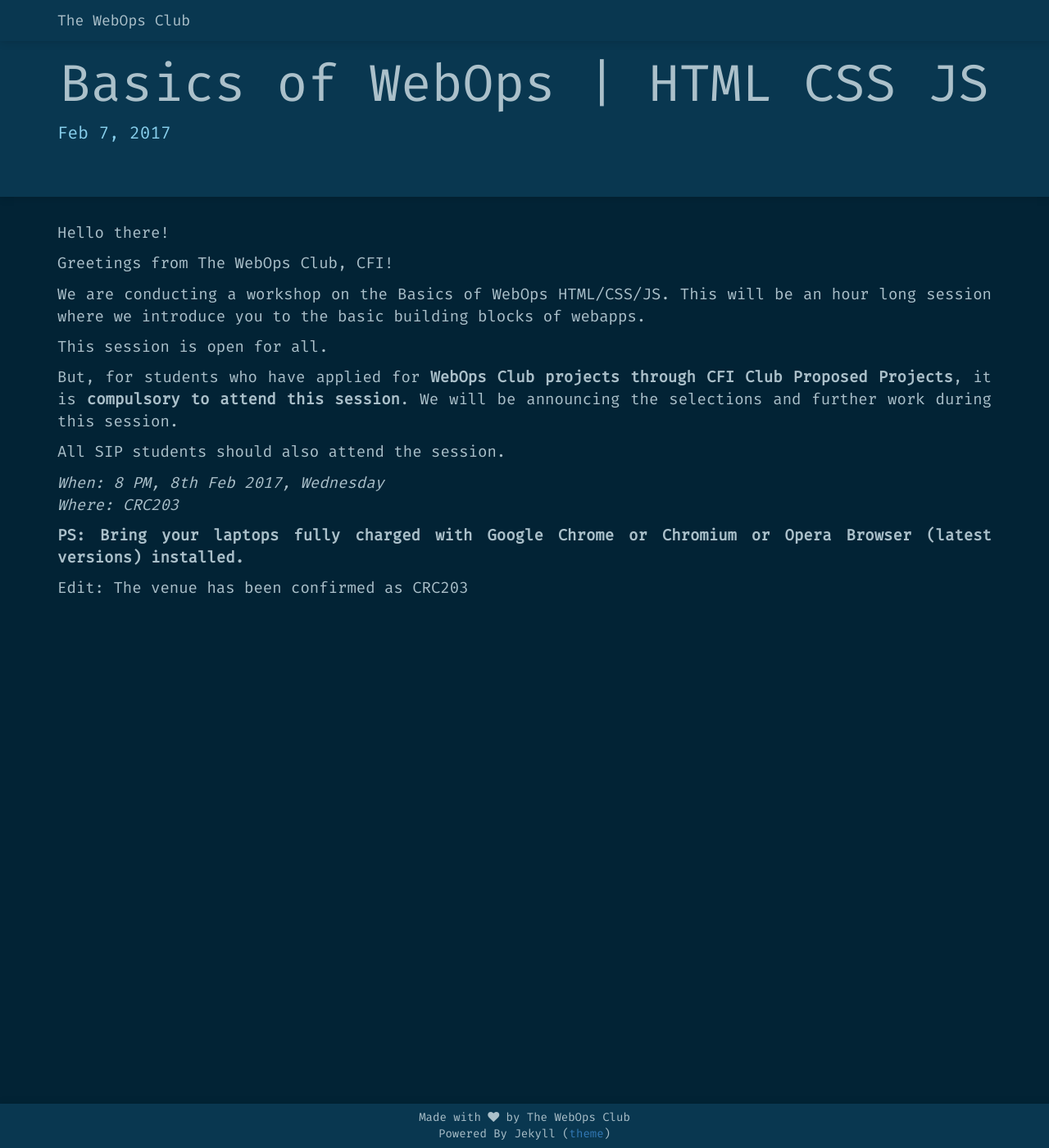
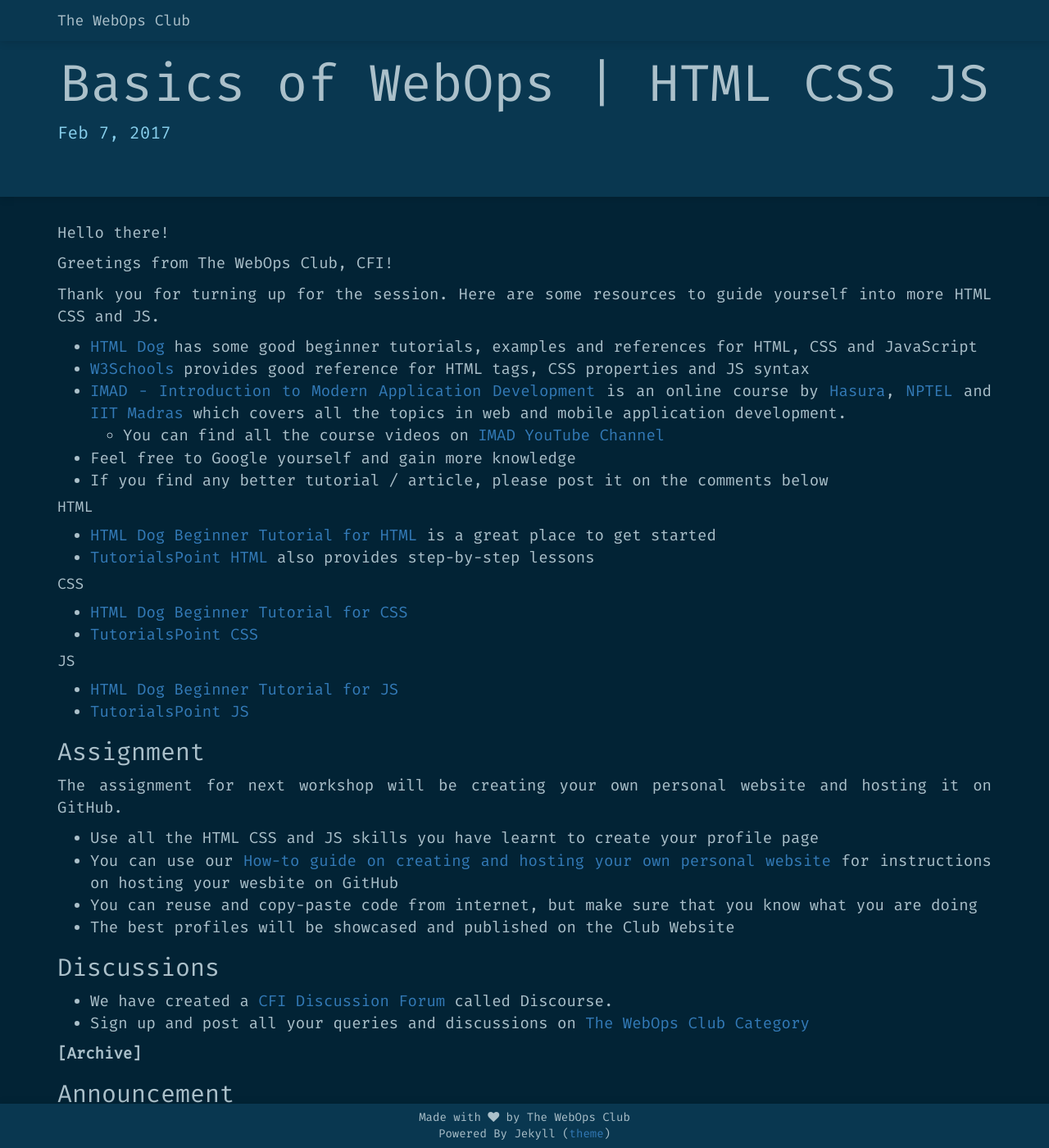
Before and after one commit to The-WebOps-Club/the-webops-club.github.io, a Jekyll site: the page built from _posts/2017-02-07-basics-of-webops-html-css-js.markdown, in a window 1280 px wide and 1400 px high. Shown: the whole window at 82% size. Built offline with Jekyll 4.4.1, drawn with Linux system fonts in a browser that asks for light colours; nearby versions of some CDN libraries; some web fonts are replaced; comment, search, counter and statistics services are not loaded.

Commit message:
Update 2017-02-07-basics-of-webops-html-css-js.markdown

```diff
--- a/_posts/2017-02-07-basics-of-webops-html-css-js.markdown
+++ b/_posts/2017-02-07-basics-of-webops-html-css-js.markdown
@@ -8,6 +8,42 @@
 Hello there!
 
 Greetings from The WebOps Club, CFI!
+
+Thank you for turning up for the session. Here are some resources to guide yourself into more HTML CSS and JS.
+- [HTML Dog][htmldog] has some good beginner tutorials, examples and references for HTML, CSS and JavaScript
+- [W3Schools][w3schools] provides good reference for HTML tags, CSS properties and JS syntax
+- [IMAD - Introduction to Modern Application Development][imad-website] is an online course by [Hasura][hasura-webiste], [NPTEL][nptel-website] and [IIT Madras][iitm-website] which covers all the topics in web and mobile application development.
+  - You can find all the course videos on [IMAD YouTube Channel][imad-youtube]
+- Feel free to Google yourself and gain more knowledge
+- If you find any better tutorial / article, please post it on the comments below
+
+#### HTML
+- [HTML Dog Beginner Tutorial for HTML][htmldog-html] is a great place to get started
+- [TutorialsPoint HTML][tutorialspoint-html] also provides step-by-step lessons
+
+#### CSS
+- [HTML Dog Beginner Tutorial for CSS][htmldog-css]
+- [TutorialsPoint CSS][tutorialspoint-css]
+
+#### JS
+- [HTML Dog Beginner Tutorial for JS][htmldog-js]
+- [TutorialsPoint JS][tutorialspoint-js]
+
+## Assignment
+The assignment for next workshop will be creating your own personal website and hosting it on GitHub.
+- Use all the HTML CSS and JS skills you have learnt to create your profile page
+- You can use our [How-to guide on creating and hosting your own personal website][webopsclub-personal-website] for instructions on hosting your wesbite on GitHub
+- You can reuse and copy-paste code from internet, but make sure that you know what you are doing
+- The best profiles will be showcased and published on the Club Website
+
+## Discussions
+- We have created a [CFI Discussion Forum][cfi-discourse] called Discourse.
+- Sign up and post all your queries and discussions on [The WebOps Club Category][webopsclub-category-discourse]
+
+
+__[Archive]__
+
+## Announcement
 
 We are conducting a workshop on the Basics of WebOps HTML/CSS/JS. This will be an hour long session where we introduce you to the basic building blocks of webapps.
 
@@ -23,3 +59,21 @@
 **PS: Bring your laptops fully charged with Google Chrome or Chromium or Opera Browser (latest versions) installed.**
 
 Edit: The venue has been confirmed as CRC203
+
+
+[htmldog]: http://www.htmldog.com/
+[w3schools]: http://www.w3schools.com/
+[htmldog-html]: http://www.htmldog.com/guides/html/beginner/
+[tutorialspoint-html]: https://www.tutorialspoint.com/html/
+[hasura-webiste]: https://hasura.io
+[imad-website]: http://imad.tech
+[nptel-website]: https://onlinecourses.nptel.ac.in
+[iitm-website]: https://www.iitm.ac.in/
+[imad-youtube]: https://www.youtube.com/channel/UCFA6b13z45EmEpFfENa3C5Q/playlists
+[htmldog-css]: http://www.htmldog.com/guides/css/beginner/
+[tutorialspoint-css]: https://www.tutorialspoint.com/css/
+[htmldog-js]: http://www.htmldog.com/guides/javascript/beginner/
+[tutorialspoint-js]: https://www.tutorialspoint.com/javascript/
+[webopsclub-personal-website]: /how-to/2017/01/31/how-to-create-and-host-your-personal-website.html
+[webopsclub-category-discourse]: http://discourse.cfi.webops.club/c/clubs/webops-club
+[cfi-discourse]: http://discourse.cfi.webops.club/
```
